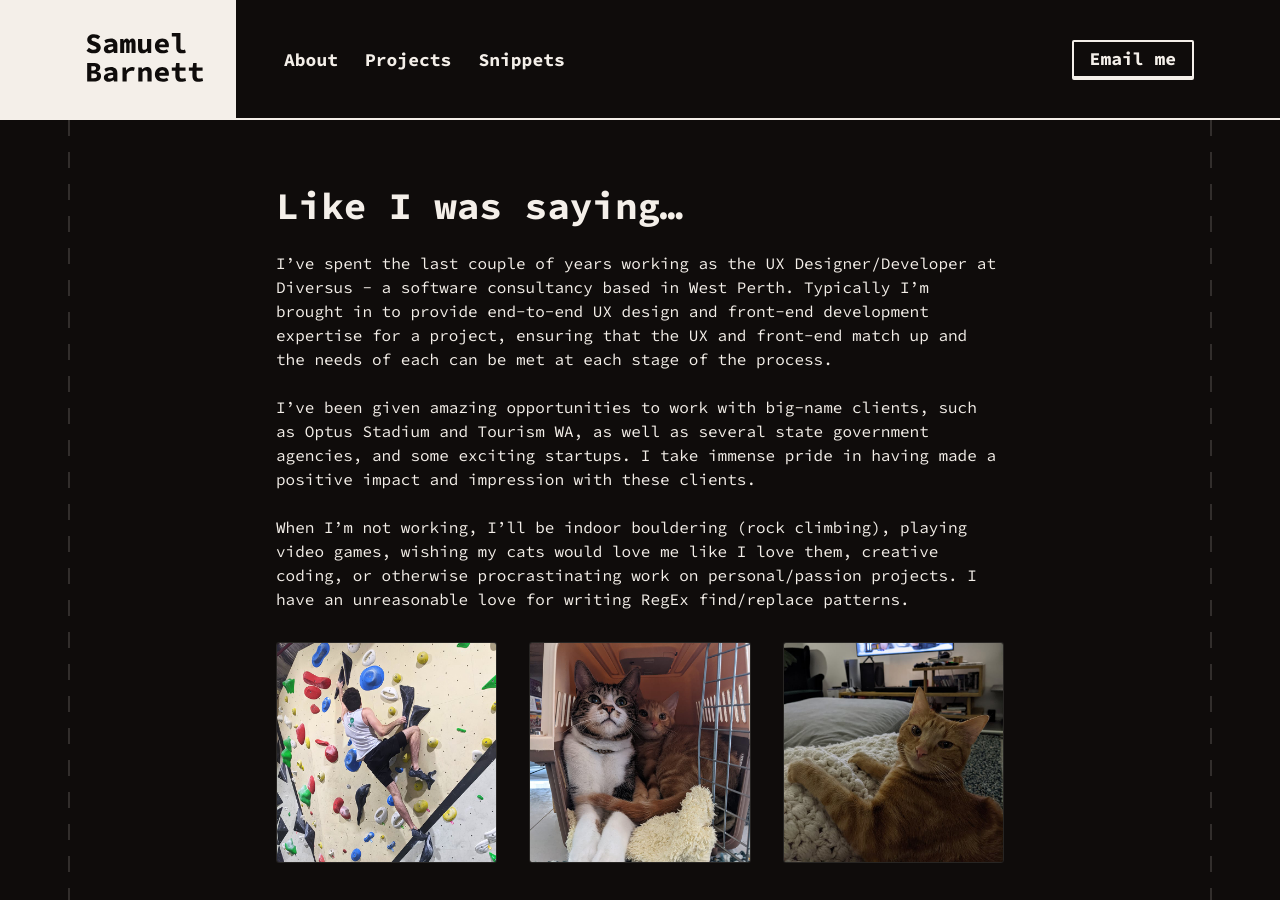
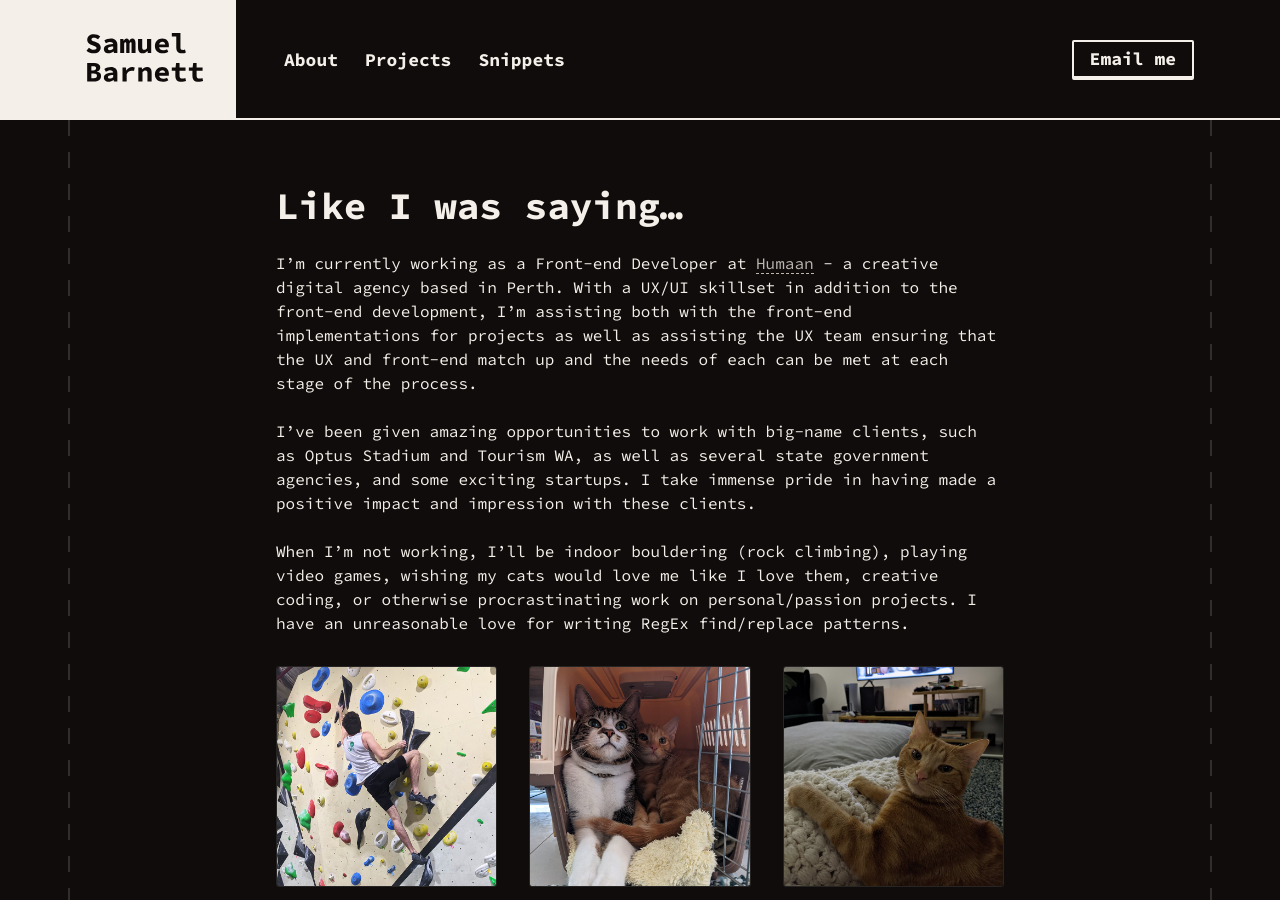
Before and after one commit to damnsamn/samuelbar.net_2020, a Jekyll site: the page built from _pages/about.md, in a window 1280 px wide and 900 px high. Built offline with Jekyll 4.4.1, drawn with Linux system fonts in a browser that asks for light colours; nearby versions of some CDN libraries.

Commit message:
Diversus -> Humaan

```diff
--- a/_pages/about.md
+++ b/_pages/about.md
@@ -8,7 +8,7 @@ permalink: /about
 
 # Like I was saying...
 
-I've spent the last couple of years working as the UX Designer/Developer at Diversus - a software consultancy based in West Perth. Typically I'm brought in to provide end-to-end UX design and front-end development expertise for a project, ensuring that the UX and front-end match up and the needs of each can be met at each stage of the process.
+I'm currently working as a Front-end Developer at [Humaan](https://humaan.com/) - a creative digital agency based in Perth. With a UX/UI skillset in addition to the front-end development, I'm assisting both with the front-end implementations for projects as well as assisting the UX team ensuring that the UX and front-end match up and the needs of each can be met at each stage of the process.
 
 I've been given amazing opportunities to work with big-name clients, such as Optus Stadium and Tourism WA, as well as several state government agencies, and some exciting startups. I take immense pride in having made a positive impact and impression with these clients.
 
```
